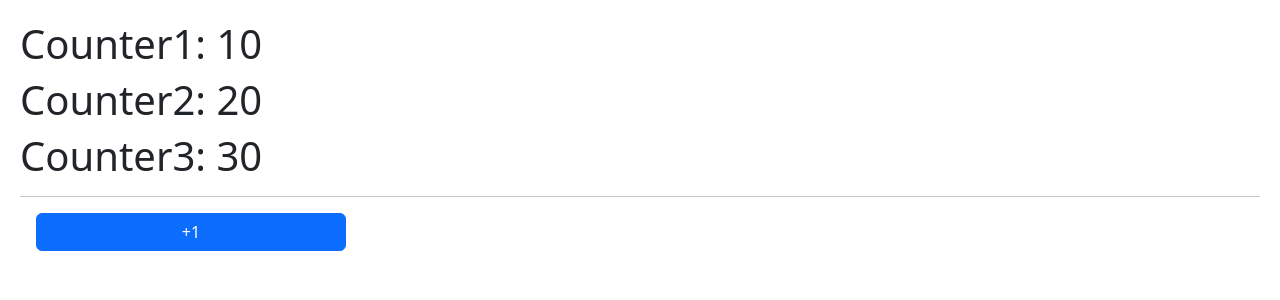
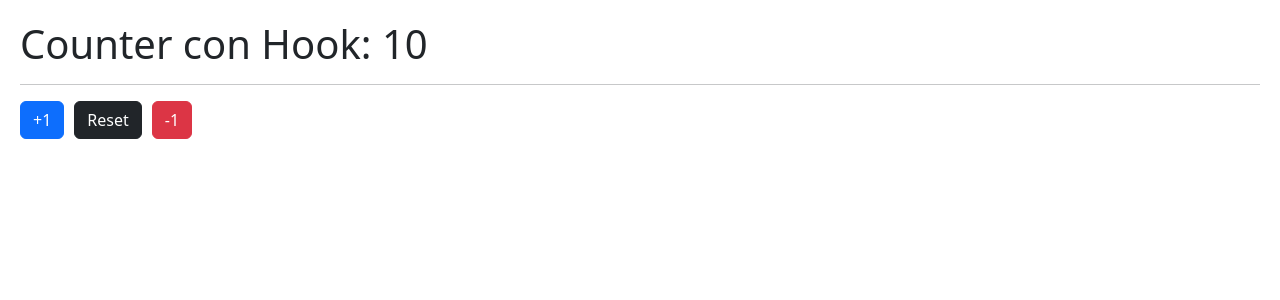
Before and after one commit to LuisRcap/Ejercicios-React, a React (Vite) app in the folder 05-hook-app-vite/: page / in a window 1280 px wide. Shown: the top 300 px of the page. Built offline with nearby package versions, Linux system fonts and the light colour scheme.

Commit message:
Hooks-Vite useCounter :rocket:

```diff
--- /dev/null
+++ b/05-hook-app-vite/src/01-useState/CounterWithCustomHook.jsx
@@ -0,0 +1,19 @@
+import { useCounter } from '../hooks/useCounter';
+
+const CounterWithCustomHook = () => {
+
+    const { counter, increment, decrement, reset } = useCounter();
+
+    return (
+        <>
+            <h1>Counter con Hook: { counter }</h1>
+            <hr />
+
+            <button className="btn btn-primary" onClick={ () => increment(2) } >+1</button>
+            <button className="btn btn-dark" onClick={ reset } >Reset</button>
+            <button className="btn btn-danger" onClick={ () => decrement(2) } >-1</button>
+        </>
+    )
+}
+
+export default CounterWithCustomHook;
--- /dev/null
+++ b/05-hook-app-vite/src/hooks/useCounter.js
@@ -0,0 +1,26 @@
+import { useState } from "react"
+
+export const useCounter = ( initialValue = 10 ) => {
+
+    const [counter, setCounter] = useState(initialValue);
+
+    const increment = (increase = 1) => {
+        setCounter(counter + increase);
+    };
+
+    const decrement = (decrease = 1) => {
+        if ( counter === 0 ) return;
+        setCounter(counter - decrease);
+    };
+
+    const reset = () => {
+        setCounter(initialValue);
+    };
+
+    return {
+        counter,
+        increment,
+        decrement,
+        reset
+    }
+}
--- a/05-hook-app-vite/src/main.jsx
+++ b/05-hook-app-vite/src/main.jsx
@@ -1,12 +1,13 @@
 import React from 'react';
 import ReactDOM from 'react-dom/client';
-import CounterApp from './01-useState/CounterApp';
+import CounterWithCustomHook from './01-useState/CounterWithCustomHook';
+// import CounterApp from './01-useState/CounterApp';
 // import HooksApp from './HooksApp';
 
 import './index.css';
 
 ReactDOM.createRoot(document.getElementById('root')).render(
   <React.StrictMode>
-    <CounterApp />
+    <CounterWithCustomHook />
   </React.StrictMode>
 )
```
